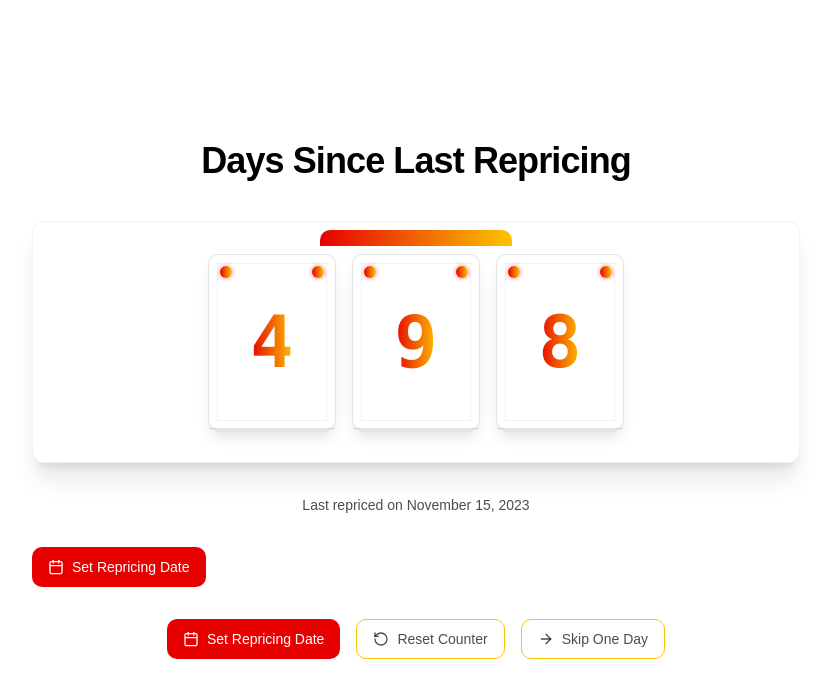
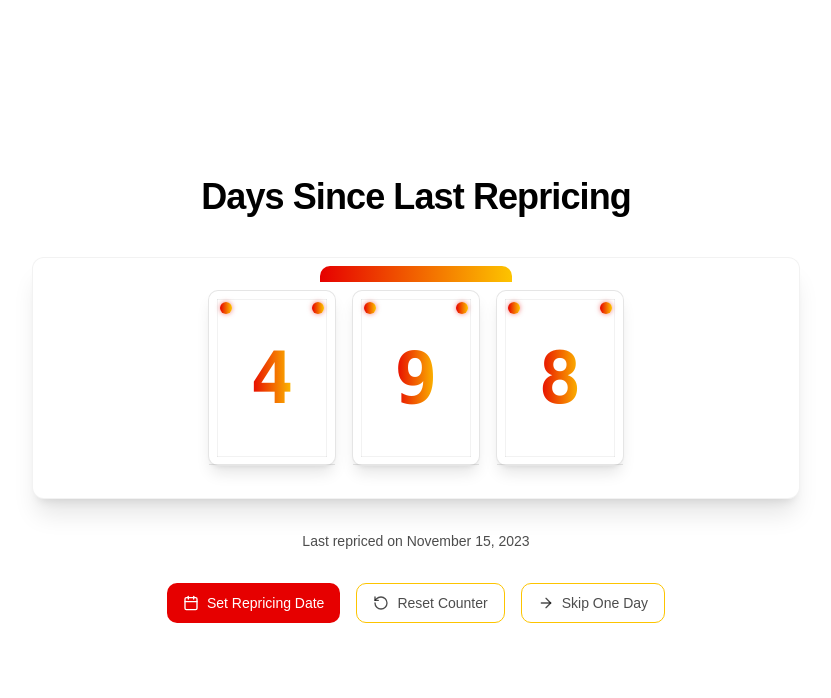
Before and after one commit to MattiaPompei/last-repricing-counter, a React (Vite) app: page / in a window 1280 px wide. Shown: the top 698 px of the page, without its empty margins (224-1055 px from the left). Built offline with nearby package versions, Linux system fonts and the light colour scheme.

Commit message:
Remove duplicate button
Remove the duplicate "Set Repricing Date" button.

```diff
--- a/src/pages/RepricingCounter.tsx
+++ b/src/pages/RepricingCounter.tsx
@@ -89,12 +89,7 @@ const RepricingCounter: React.FC = () => {
         </div>
 
         <Dialog open={isDialogOpen} onOpenChange={setIsDialogOpen}>
-          <DialogTrigger asChild>
-            <Button className="mt-8 flex items-center gap-2 bg-[#E60000] hover:bg-[#E60000]/90 border-0 text-white">
-              <Calendar className="h-4 w-4" />
-              Set Repricing Date
-            </Button>
-          </DialogTrigger>
+          {/* Removed the duplicated DialogTrigger and button here */}
           <DialogContent className="sm:max-w-[425px] bg-white border border-black/10">
             <DialogHeader>
               <DialogTitle className="text-black">Set Repricing Date</DialogTitle>
```
